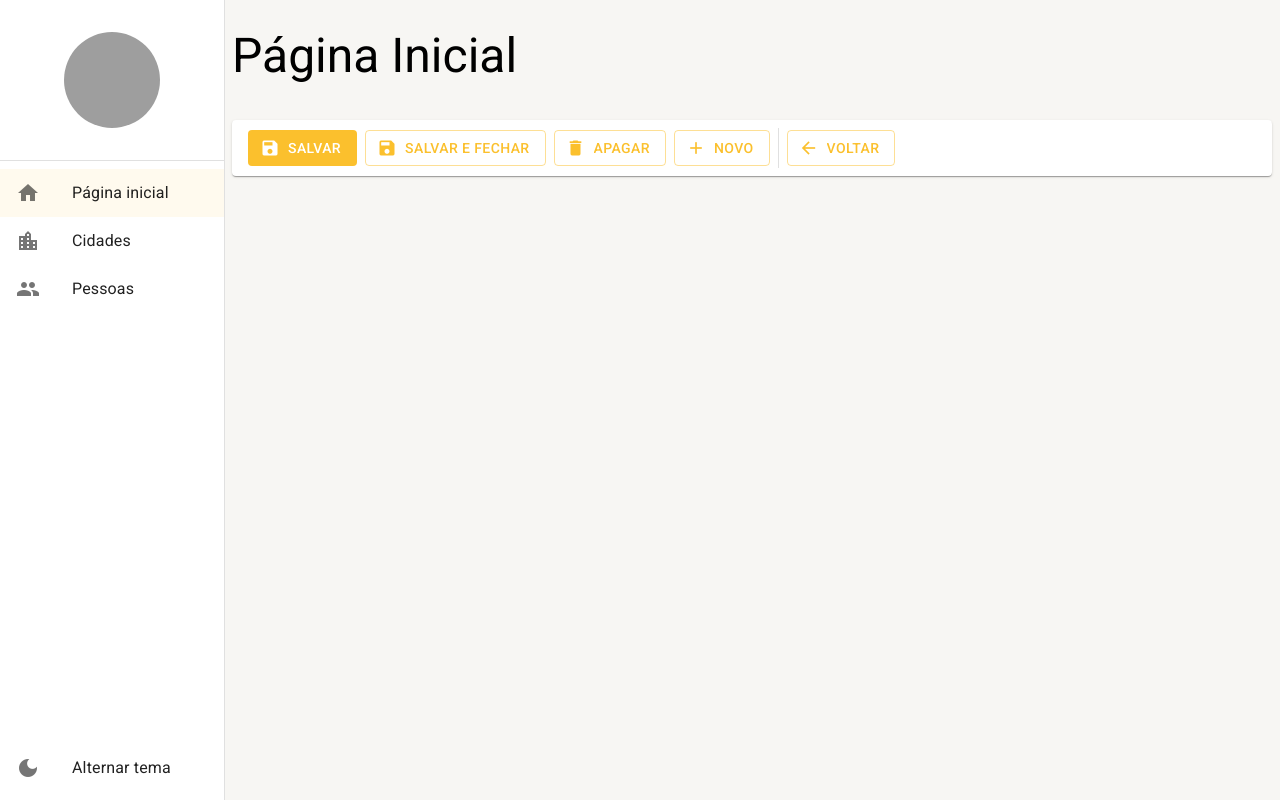
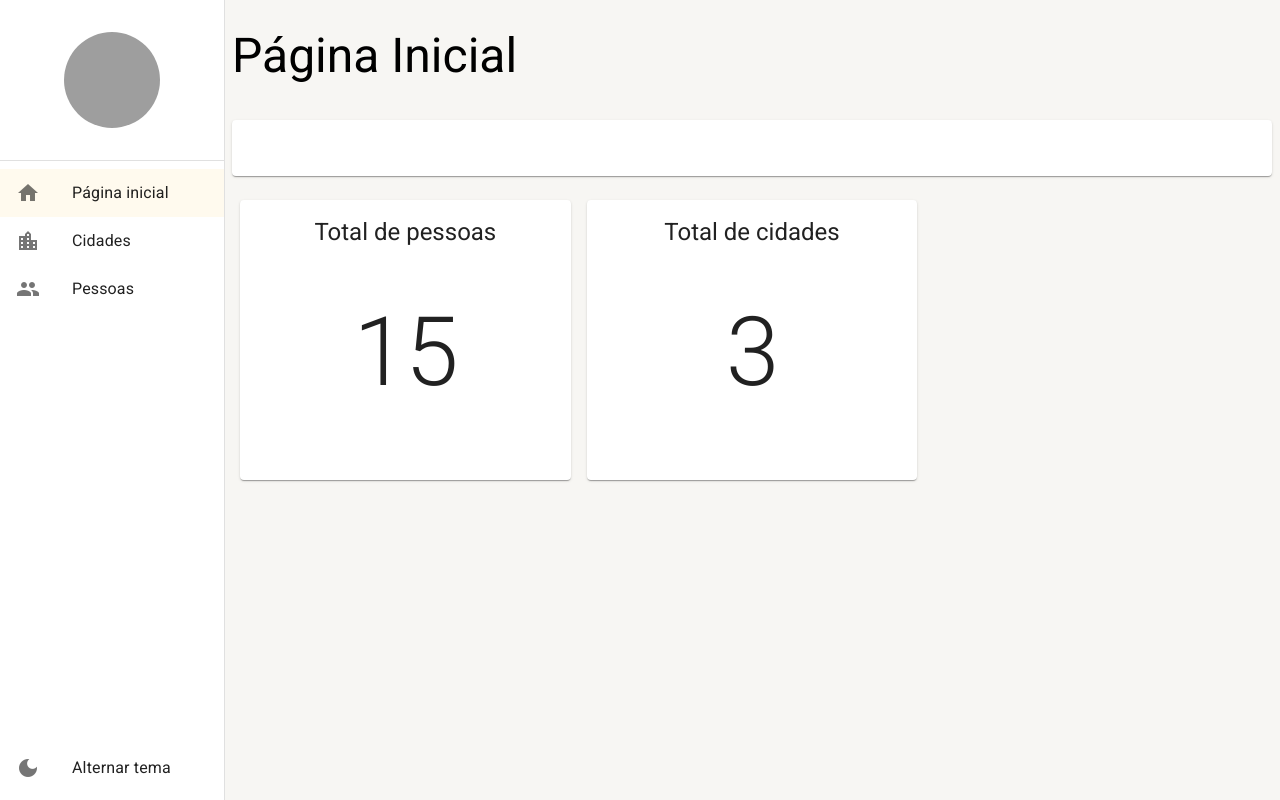
Before and after one commit to Luis-Felipe-Gongora-Garcia/Banco-de-dados, a React (Create React App) app: page /pagina-inicial in a window 1280 px wide. Built offline with nearby package versions, Linux system fonts and the light colour scheme; data requests are answered from the project's data file; grey boxes are pictures that could not be loaded.

Commit message:
feat: pagina inicial concluido

```diff
--- a/src/pages/dashboard/Dashboard.tsx
+++ b/src/pages/dashboard/Dashboard.tsx
@@ -1,13 +1,98 @@
-import { FerramentasDeDetalhe } from "../../shared/components";
-import { LayoutBaseDePagina } from "../../shared/layouts";
+import { Card, CardContent, Grid, Typography } from '@mui/material';
+import { Box } from '@mui/system';
+import { useEffect, useState } from 'react';
+import { FerramentasDaListagem } from '../../shared/components';
+import { LayoutBaseDePagina } from '../../shared/layouts';
+import { CidadesService } from '../../shared/services/api/cidades/CidadesService';
+import { PessoasService } from '../../shared/services/api/pessoas/PessoasService';
 
 export const Dashboard = () => {
+  const [isLoadingCidades, setIsLoadingCidades] = useState(true);
+  const [totalCountCidades, setTotalCountCidades] = useState(0);
+  const [isLoadingPessoas, setIsLoadingPessoas] = useState(true);
+  const [totalCountPessoas, setTotalCountPessoas] = useState(0);
+
+  useEffect(() => {
+    setIsLoadingCidades(true);
+    setIsLoadingPessoas(true);
+
+    CidadesService.getAll(1).then((result) => {
+      setIsLoadingCidades(false);
+
+      if (result instanceof Error) {
+        alert(result.message);
+      } else {
+        console.log(result);
+        setTotalCountCidades(result.totalCount);
+      }
+    });
+    PessoasService.getAll(1).then((result) => {
+      setIsLoadingPessoas(false);
+
+      if (result instanceof Error) {
+        alert(result.message);
+      } else {
+        console.log(result);
+        setTotalCountPessoas(result.totalCount);
+      }
+    });
+  }, []);
+
   return (
     <LayoutBaseDePagina
-      barraDeFerramentas={
-        <FerramentasDeDetalhe mostrarBotaoSalvarEFechar mostrarBotaoNovo />
-      }
-      titulo="Página Inicial"
-    ></LayoutBaseDePagina>
+      barraDeFerramentas={<FerramentasDaListagem mostrarBotaoNovo={false} />}
+      titulo='Página Inicial'
+    >
+      <Box width='100%' display='flex'>
+        <Grid container margin={2}>
+          <Grid item container spacing={2}>
+            <Grid item xs={12} sm={12} md={6} lg={4} xl={3}>
+              <Card>
+                <CardContent>
+                  <Typography variant='h5' align='center'>
+                    Total de pessoas
+                  </Typography>
+                  <Box
+                    padding={6}
+                    display='flex'
+                    justifyContent='center'
+                    alignItems='center'
+                  >
+                    {!isLoadingPessoas && (
+                      <Typography variant='h1'>{totalCountPessoas}</Typography>
+                    )}
+                    {isLoadingPessoas && (
+                      <Typography variant='h6'>Carregando...</Typography>
+                    )}
+                  </Box>
+                </CardContent>
+              </Card>
+            </Grid>
+            <Grid item xs={12} sm={12} md={6} lg={4} xl={3}>
+              <Card>
+                <CardContent>
+                  <Typography variant='h5' align='center'>
+                    Total de cidades
+                  </Typography>
+                  <Box
+                    padding={6}
+                    display='flex'
+                    justifyContent='center'
+                    alignItems='center'
+                  >
+                    {!isLoadingCidades && (
+                      <Typography variant='h1'>{totalCountCidades}</Typography>
+                    )}
+                    {isLoadingCidades && (
+                      <Typography variant='h6'>Carregando...</Typography>
+                    )}
+                  </Box>
+                </CardContent>
+              </Card>
+            </Grid>
+          </Grid>
+        </Grid>
+      </Box>
+    </LayoutBaseDePagina>
   );
 };
```
